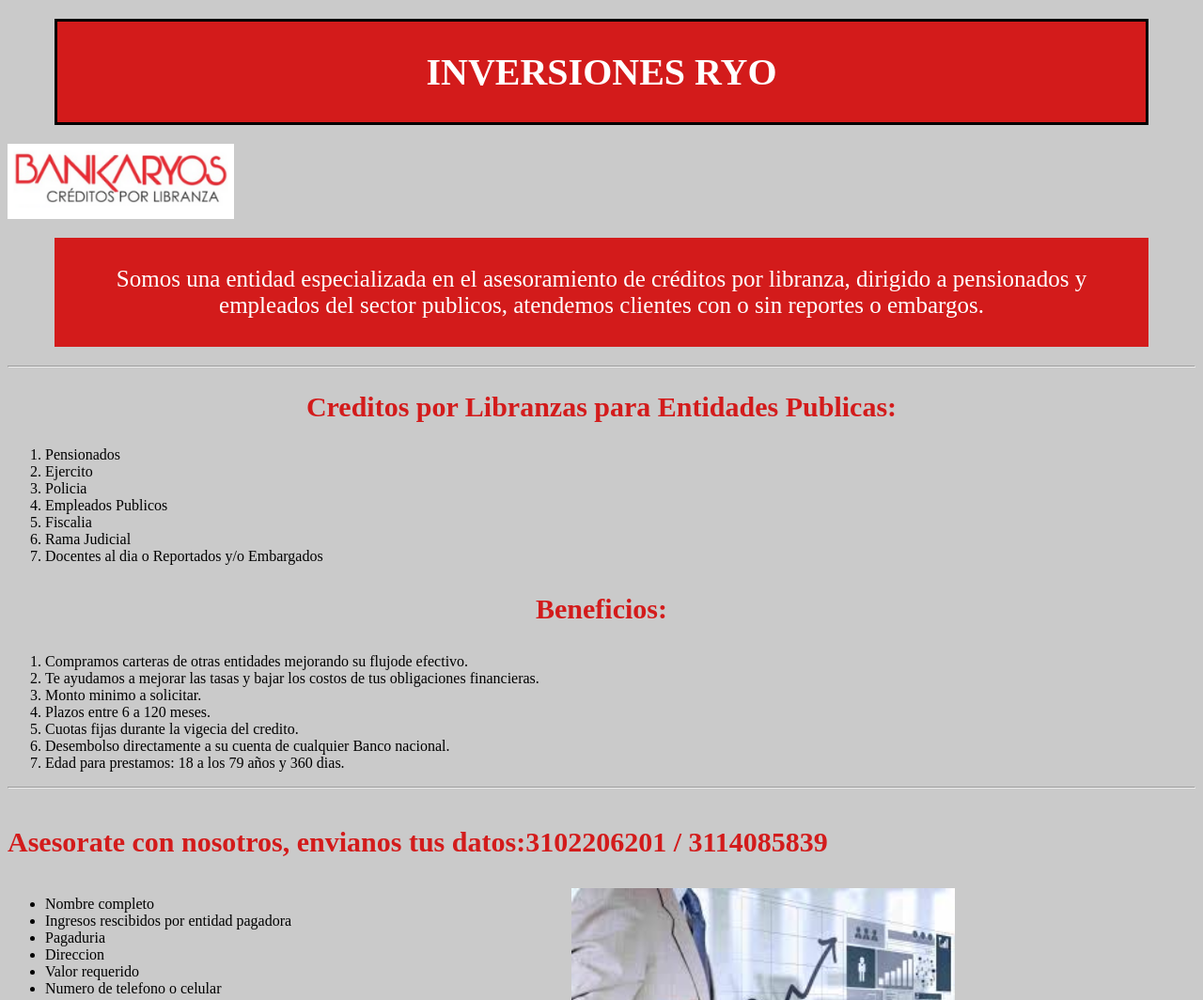
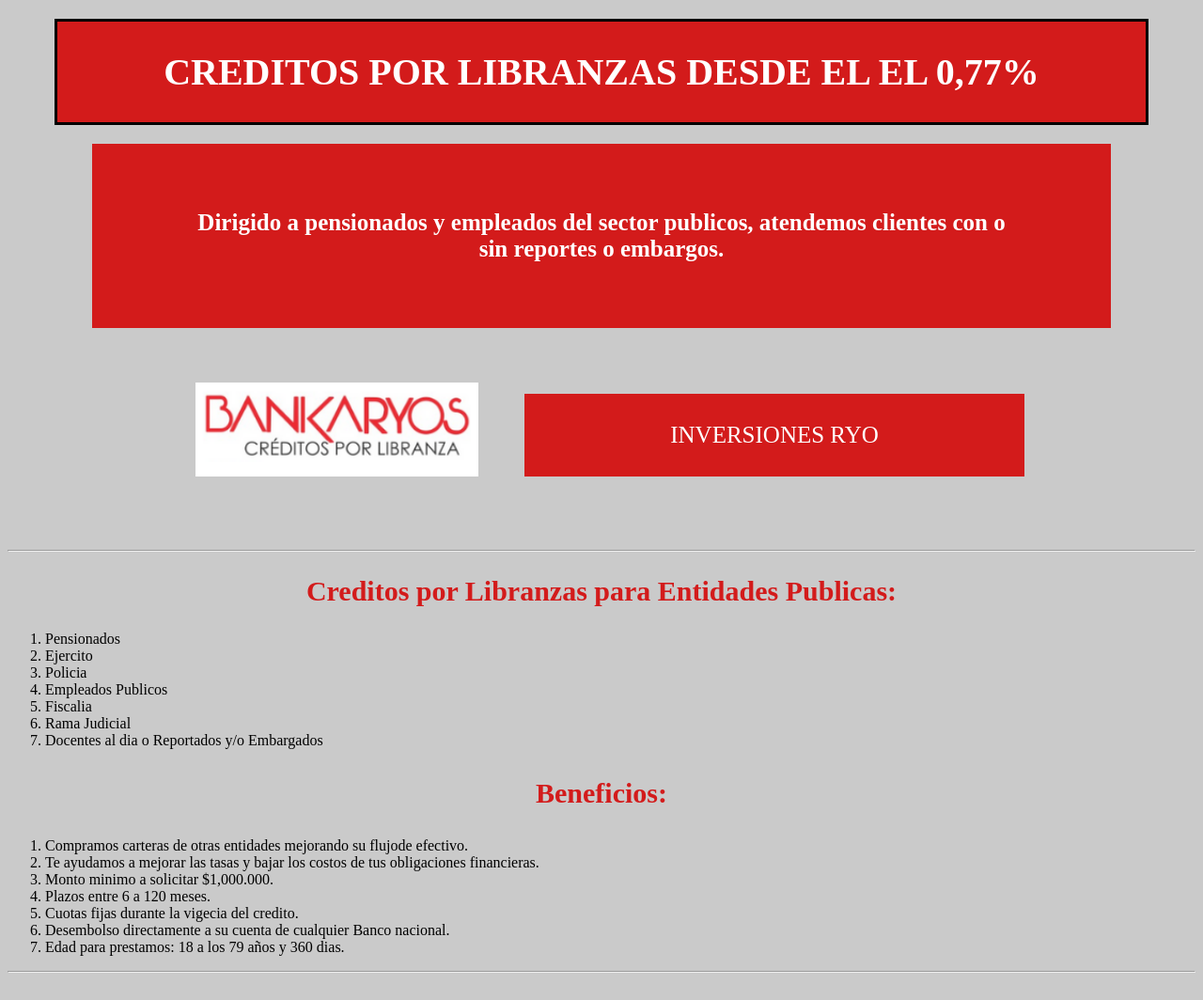
Before and after one commit to InversionesRYO1/Bankaryos, a plain HTML site: page index.html in a window 1280 px wide. Shown: the top 1064 px of the page at 94% size. Drawn offline with Linux system fonts and the light colour scheme.

Commit message:
Add files via upload

```diff
--- a/CSS/estilos.css
+++ b/CSS/estilos.css
@@ -1,7 +1,6 @@
 body {
     background: #CACACA;
     position: auto;
-
 }
 
 h1 {
@@ -73,3 +72,30 @@
     right: ;
     left: 600;
 }
+.texto{
+	font-size: 40px;
+    color: #D31B1B;
+    width: 50%;
+    position: relative;
+    top: 50px;
+	bottom: ;
+	right: ;
+    left: 500;
+
+}
+.Imagen{
+	position: relative;
+	top:180px;
+	bottom: ;
+	right: ;
+	left:-400;
+}
+.texto1{
+	color: white;
+	font-weight: bold;
+    font-size:40px;
+    text-align: center;
+    background: #D31B1B;
+    margin: 20px 90px;
+    padding: 20px;
+}
--- a/index.html
+++ b/index.html
@@ -7,18 +7,24 @@
 <body>
 	<link rel="stylesheet" href="CSS/estilos.css">
 
-	<h1>INVERSIONES RYO</h1>
+	<h1>CREDITOS POR LIBRANZAS DESDE EL EL 0,77%</h1>
+	<div class="texto1">
+		<p>
+			Dirigido a pensionados y empleados del sector publicos, atendemos clientes con o sin reportes o embargos.</p>
+	</div>
+	<div class="texto">
+		<p>
+			INVERSIONES RYO
+		</p>
+	</div>
+	<div class="Imagen">
+		<img src="Imagenes/Portada fam page.png" widthe="500" height="100">
 
-	<img src="Imagenes/Portada fam page.png" widthe="500" height="80">
+	</div>
 
 	<section class=" main">
 		<section class="articles">
-			<articles>
-				<p>
-					Somos una entidad especializada en el asesoramiento de <cita>créditos por libranza</cita>, dirigido a pensionados y empleados del sector publicos, atendemos clientes con o sin reportes o embargos.</p>
-				<hr>
-			</articles>
-
+			<hr>
 			<articles>
 				<h2>Creditos por Libranzas para Entidades Publicas:</h2>
 				<ol>
@@ -37,7 +43,7 @@
 				<ol>
 					<li>Compramos carteras de otras entidades mejorando su flujode efectivo.</li>
 					<li>Te ayudamos a mejorar las tasas y bajar los costos de tus obligaciones financieras.</li>
-					<li>Monto minimo a solicitar.</li>
+					<li>Monto minimo a solicitar $1,000.000.</li>
 					<li>Plazos entre 6 a 120 meses.</li>
 					<li>Cuotas fijas durante la vigecia del credito.</li>
 					<li>Desembolso directamente a su cuenta de cualquier Banco nacional.</li>
```
Also changed, not shown: 1 other file.
